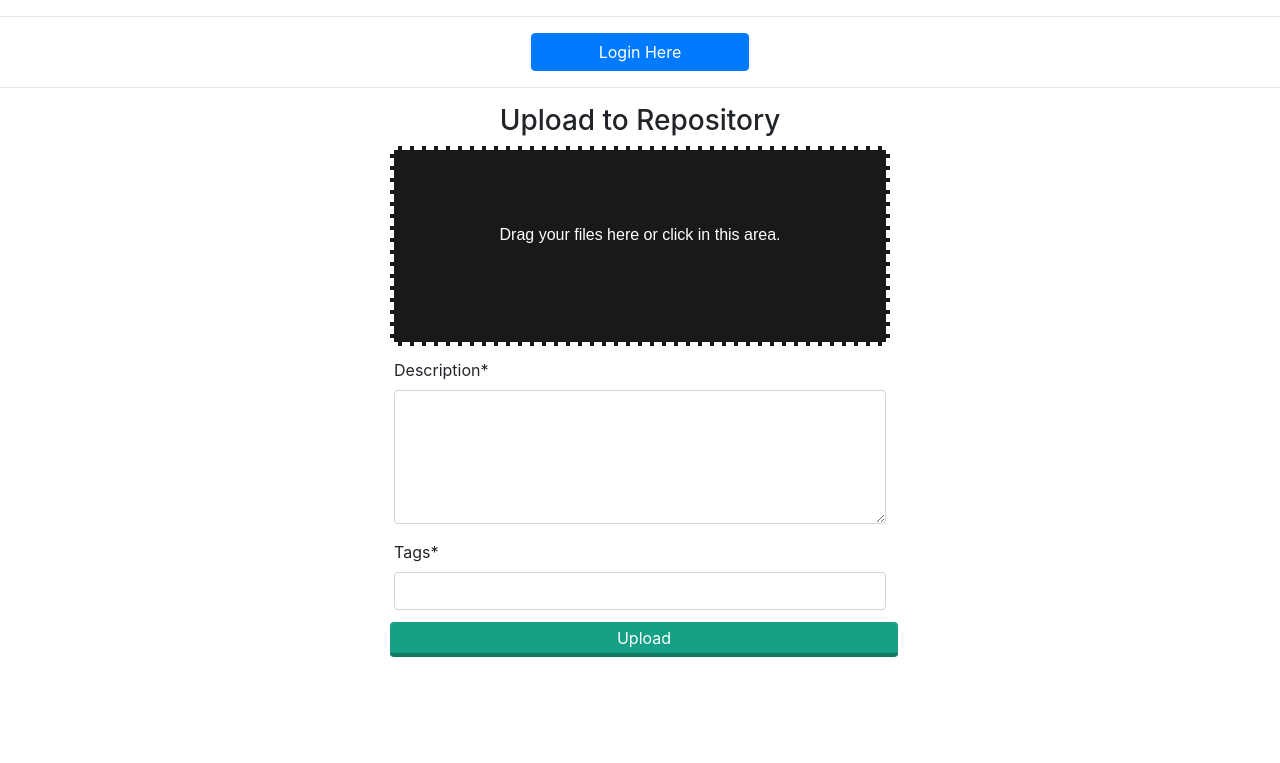
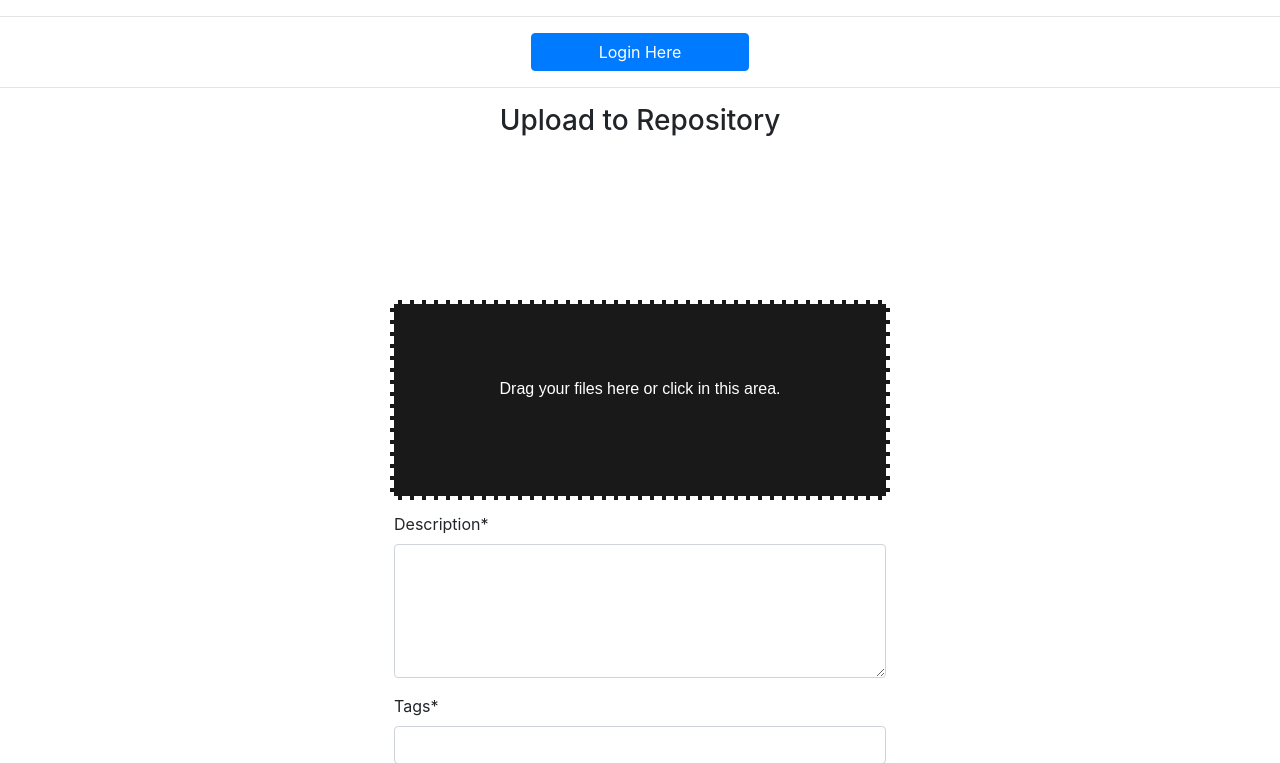
Before and after one commit to oluwatobi1/Shopify-2021, a Django app: page /shop/ in a window 1280 px wide; the page is wider, and only the part inside the window is pictured. Shown: the top 763 px of that part. Run offline with Django 3.2, Linux system fonts and the light colour scheme; some libraries are stand-ins or nearby versions.

Commit message:
image upload FE

```diff
--- a/api/static/css/image_upload.css
+++ b/api/static/css/image_upload.css
@@ -3,8 +3,12 @@
 }
 
 #form{
-  margin: auto;
+  position: absolute;
   background: rgba(0,0,0,0.9);
+  top: 50%;
+  left: 50%;
+  margin-top: -100px;
+  margin-left: -250px;
   width: 500px;
   height: 200px;
   border: 4px dashed #fff;
@@ -47,3 +51,5 @@
 #form button:active{
   border:0;
 }
+
+/* modified https://codepen.io/TheLukasWeb/pen/qlGDa*/
--- a/api/static/javascript/upload_img.js
+++ b/api/static/javascript/upload_img.js
@@ -0,0 +1,5 @@
+$(document).ready(function(){
+  $('form input').change(function () {
+    $('form p').text(this.files.length + " file(s) selected");
+  });
+});
--- a/api/templates/api/index.html
+++ b/api/templates/api/index.html
@@ -12,7 +12,7 @@
 
 
 {#    TODO adding multiple images /shubhamc_007/pen/zNJWPM#}
-
+<div class="divbody">
  <form method="POST" id="form" enctype="multipart/form-data" class="uniForm">
      {% csrf_token %}
      <span>{{ form.photo }}</span>
@@ -23,6 +23,8 @@
 
   <button type="submit">Upload</button>
 </form>
+
+</div>
   </div>
 
 {% endblock %}
```
Also changed, not shown: api/templates/api/Gallery.html (+12 -17 lines), db.sqlite3.
